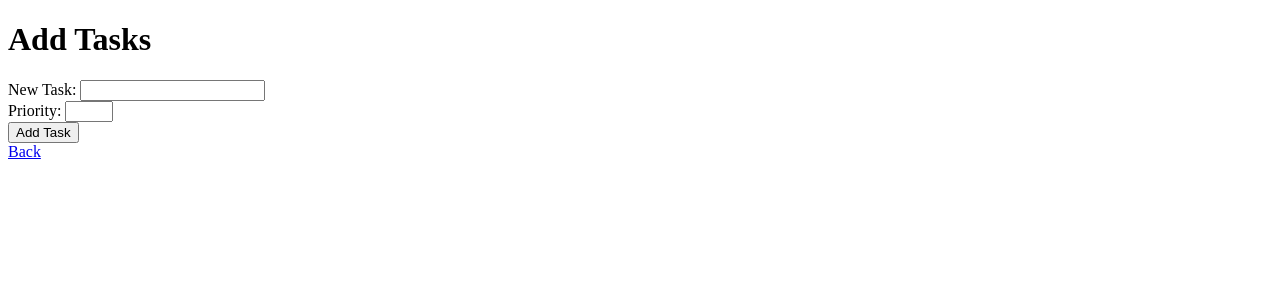
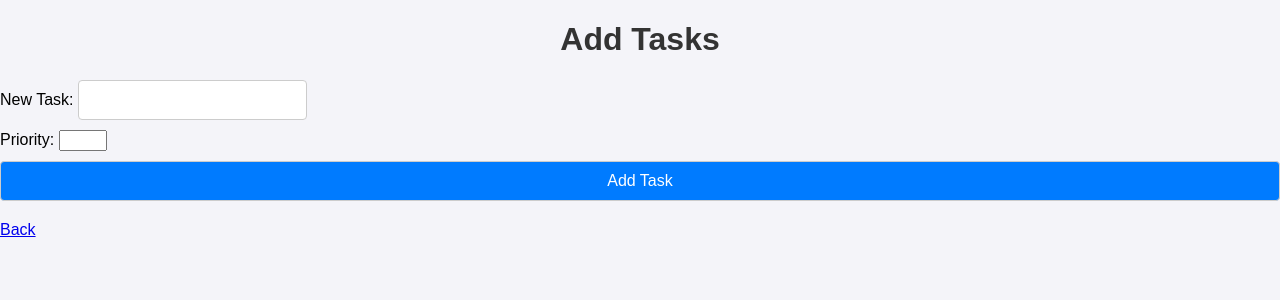
Before and after one commit to theanywayguy/MyFirstDjangoProject, a Django app: page /tasks/add/ in a window 1280 px wide. Shown: the top 300 px of the page. Run offline with Django 5.2, Linux system fonts and the light colour scheme; parts of the project's set-up code (start-up, migrations or seed data) failed here and were passed over.

Commit message:
added some styling to the tasks app

```diff
--- /dev/null
+++ b/tasks/static/tasks/styles.css
@@ -0,0 +1,102 @@
+body {
+    font-family: Arial, sans-serif;
+    background-color: #f4f4f9;
+    margin: 0;
+    padding: 0;
+}
+
+.container {
+    width: 80%;
+    margin: 0 auto;
+    padding: 20px;
+    background-color: #fff;
+    box-shadow: 0 0 10px rgba(0, 0, 0, 0.1);
+    border-radius: 8px;
+}
+
+h1 {
+    text-align: center;
+    color: #333;
+}
+
+form {
+    display: flex;
+    flex-direction: column;
+    gap: 10px;
+    margin-bottom: 20px;
+}
+
+input[type="text"], input[type="submit"] {
+    padding: 10px;
+    border: 1px solid #ccc;
+    border-radius: 4px;
+    font-size: 16px;
+}
+
+input[type="submit"] {
+    background-color: #007bff;
+    color: #fff;
+    cursor: pointer;
+    transition: background-color 0.3s ease;
+}
+
+input[type="submit"]:hover {
+    background-color: #0056b3;
+}
+
+.tasks-list {
+    list-style-type: none;
+    padding: 0;
+}
+
+.tasks-list li {
+    padding: 10px;
+    border-bottom: 1px solid #ccc;
+    display: flex;
+    justify-content: space-between;
+    align-items: center;
+}
+
+.tasks-list li:nth-child(odd) {
+    background-color: #f9f9f9;
+}
+
+.tasks-list li:nth-child(even) {
+    background-color: #e9e9e9;
+}
+
+.task-name {
+    font-size: 18px;
+    color: #333;
+}
+
+.task-actions {
+    display: flex;
+    gap: 10px;
+}
+
+.task-actions button {
+    padding: 5px 10px;
+    border: none;
+    border-radius: 4px;
+    cursor: pointer;
+    transition: background-color 0.3s ease;
+}
+
+.task-actions .edit {
+    background-color: #ffc107;
+    color: #fff;
+}
+
+.task-actions .edit:hover {
+    background-color: #e0a800;
+}
+
+.task-actions .delete {
+    background-color: #dc3545;
+    color: #fff;
+}
+
+.task-actions .delete:hover {
+    background-color: #c82333;
+}
--- a/tasks/templates/tasks/layout.html
+++ b/tasks/templates/tasks/layout.html
@@ -1,7 +1,9 @@
+{%load static%}
 <!DOCTYPE html>
 <html lang="en">
     <head>
         <title>Tasks</title>
+        <link href="{%static 'tasks/styles.css'%}" rel="stylesheet">
     </head>
     <body>
     {% block body %}
```
Also changed, not shown: db.sqlite3.
